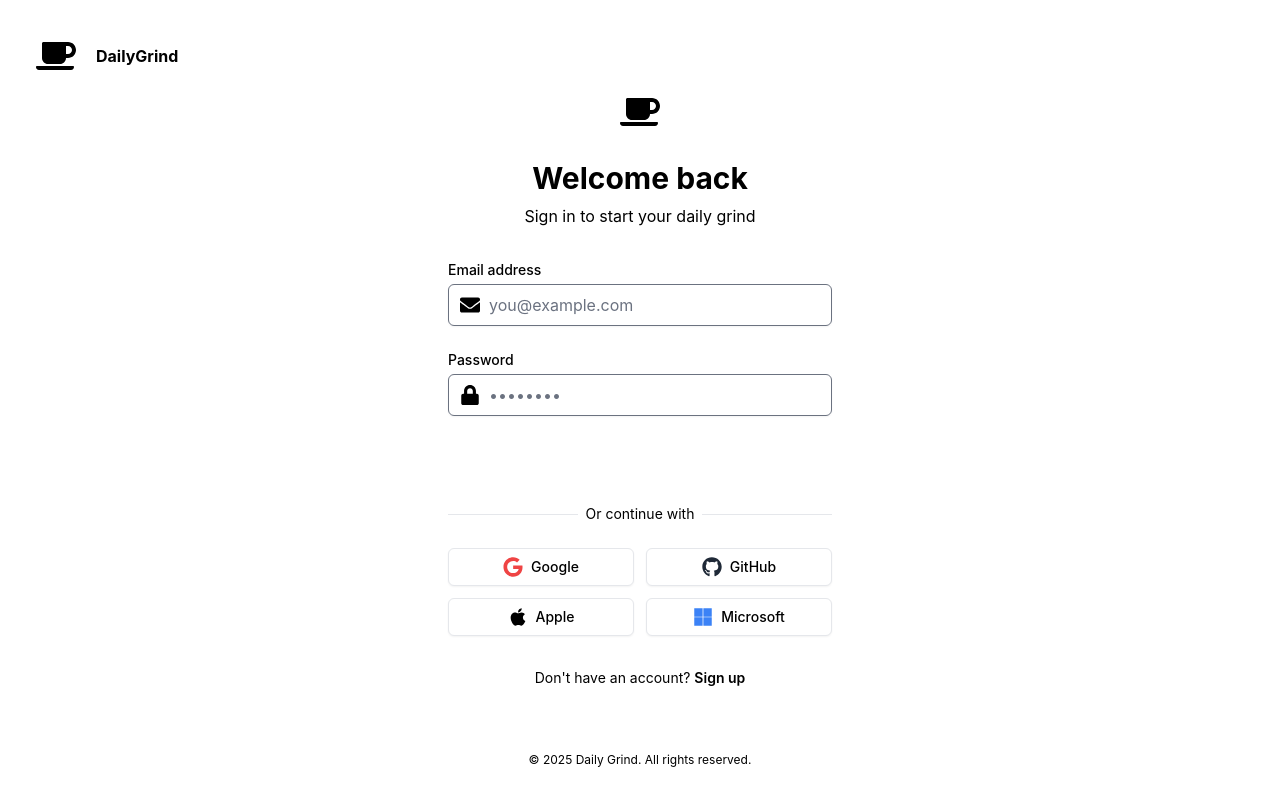
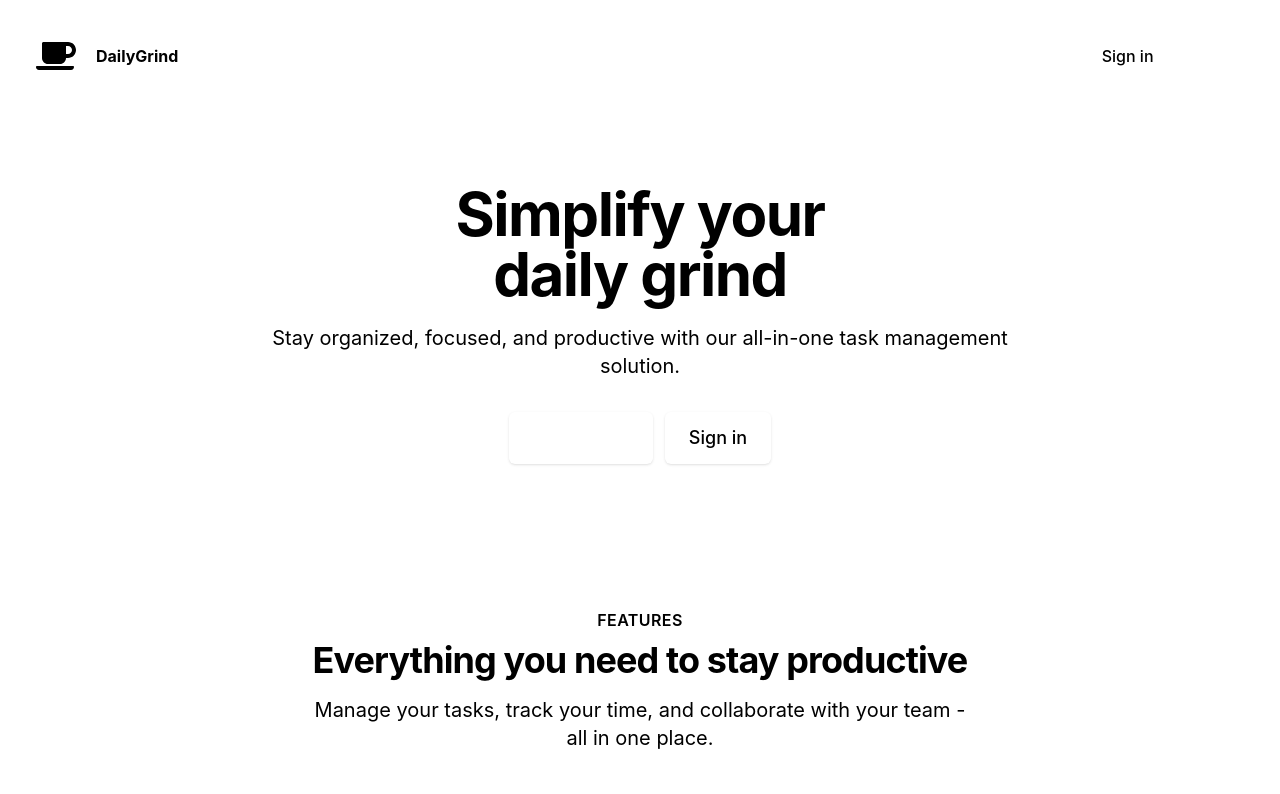
Before and after one commit to risadams/daily-grind, a React (Create React App) app: page / in a window 1280 px wide. Before the commit this address led to /login. Shown: the top 794 px of the page. Built offline with nearby package versions, Linux system fonts and the light colour scheme; no server answers.

Commit message:
feat: Add LandingPage component and update routing in App.js; refactor Logo component to use Link

```diff
--- a/src/App.js
+++ b/src/App.js
@@ -18,6 +18,7 @@ import ForgotPassword from './pages/ForgotPassword.js';
 import NotFound from './pages/NotFound.js';
 import LogoutPage from './pages/LogoutPage.js';
 import BacklogPage from './pages/Backlog.js';
+import LandingPage from './pages/LandingPage.js';
 
 // Guards
 import PrivateRoute from './guards/PrivateRoute.js';
@@ -34,6 +35,9 @@ const App = () => {
       <AuthProvider>
         <DatabaseProvider>
           <Routes>
+            {/* Root path */}
+            <Route path="/" element={<LandingPage />} />
+
             {/* Public routes */}
             <Route element={<PublicRoute />}>
               <Route path="/login" element={<Login />} />
@@ -44,7 +48,6 @@ const App = () => {
             {/* Protected routes */}
             <Route element={<PrivateRoute />}>
               <Route element={<MainLayout />}>
-                <Route path="/" element={<Navigate to="/dashboard" replace />} />
                 <Route path="/dashboard" element={<Dashboard />} />
                 <Route path="/tickets" element={<AllTickets />} />
                 <Route path="/profile" element={<Profile />} />
--- a/src/components/Logo.js
+++ b/src/components/Logo.js
@@ -1,4 +1,5 @@
 import React from 'react';
+import { Link } from 'react-router-dom';
 import { FaCoffee } from 'react-icons/fa/index.js';
 
 const Logo = ({ size = 'normal' }) => {
@@ -10,7 +11,7 @@ const Logo = ({ size = 'normal' }) => {
       : 'h-10 w-10';
 
   return (
-    <div className="flex items-center">
+    <Link to="/" className="flex items-center cursor-pointer hover:opacity-90 transition-opacity">
       <div className={`relative ${sizeClass} mr-2`}>
         <div className="absolute inset-0 bg-coffee-medium rounded-lg transform rotate-12" aria-hidden="true"></div>
         <div className="absolute inset-0 bg-coffee-dark rounded-lg transform -rotate-6" aria-hidden="true"></div>
@@ -29,7 +30,7 @@ const Logo = ({ size = 'normal' }) => {
         <span className="text-coffee-dark">Daily</span>
         <span className="text-coffee-accent">Grind</span>
       </div>
-    </div>
+    </Link>
   );
 };
 
--- a/src/pages/LandingPage.js
+++ b/src/pages/LandingPage.js
@@ -3,7 +3,7 @@ import { Link, useNavigate } from 'react-router-dom';
 import { useAuth } from '../context/AuthContext.js';
 import Logo from '../components/Logo.js';
 import Button from '../components/Button.js';
-import { FaCoffee, FaClock, FaUsers, FaCheckCircle } from 'react-icons/fa';
+import { FaCoffee, FaClock, FaUsers, FaCheckCircle } from 'react-icons/fa/index.js';
 
 const LandingPage = () => {
   const { isAuthenticated } = useAuth();
```
